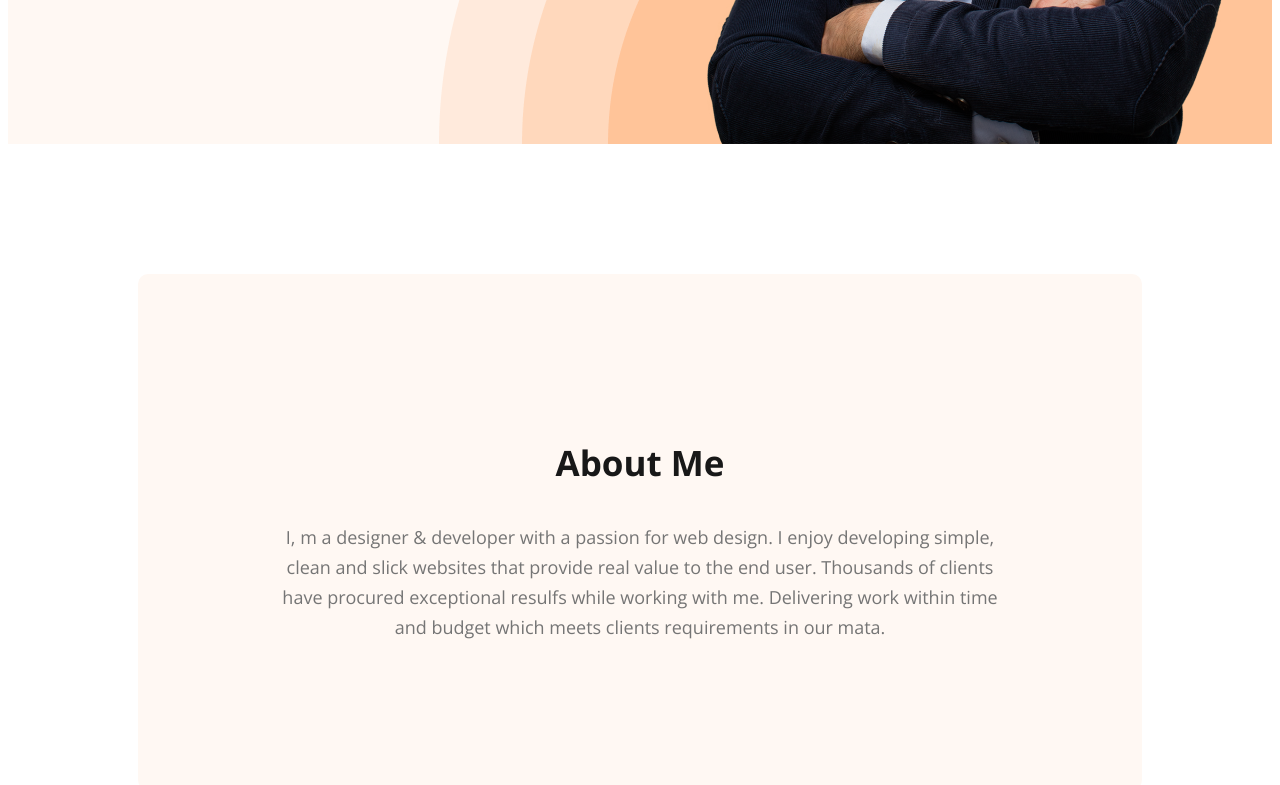
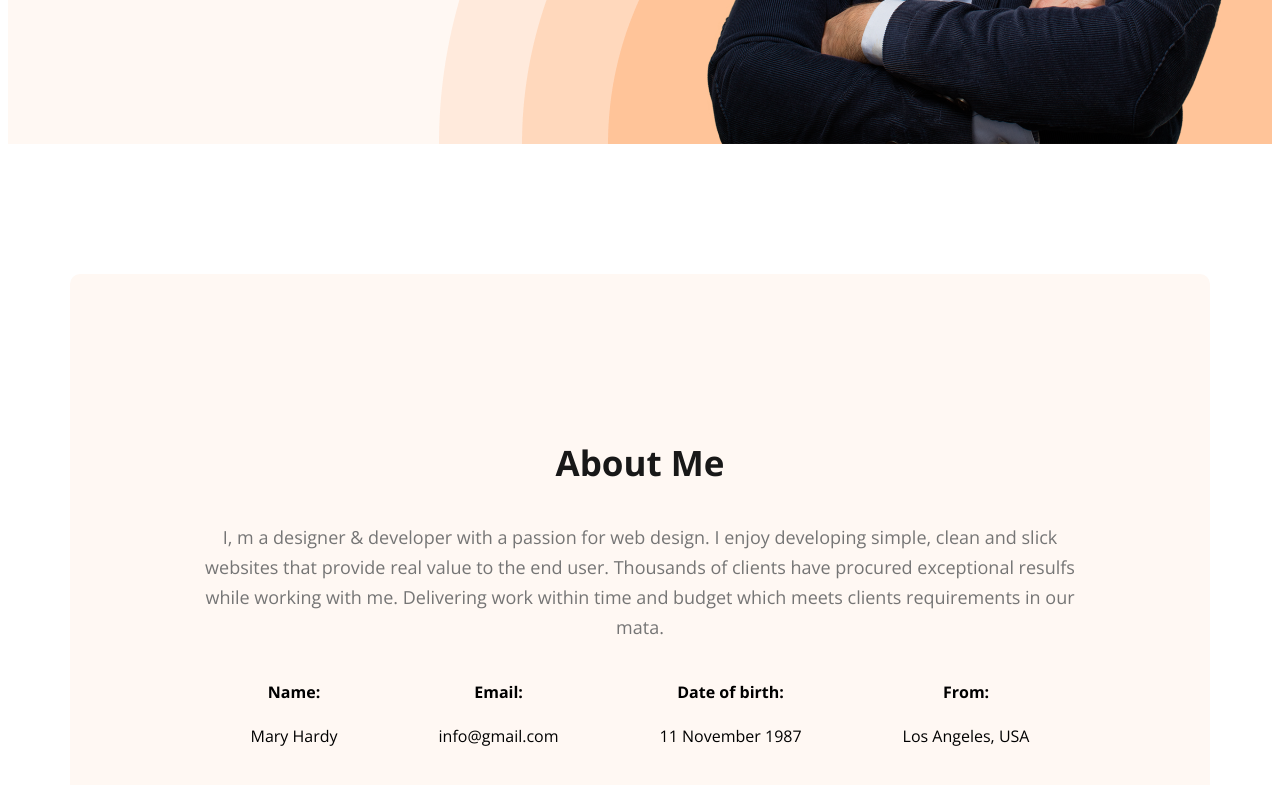
Before and after one commit to jui-9545/web-developer-portfolio, a plain HTML site: page index.html in a window 1280 px wide. Shown: the part 762-1547 px from the top of the page. Drawn offline with nearby package versions, Linux system fonts and the light colour scheme.

Commit message:
about information

```diff
--- a/index.html
+++ b/index.html
@@ -38,10 +38,27 @@
     <main>
         <section class="about">
             <h3 class="section-h3">About Me</h3>
-            <p class="section-p">I, m a designer & developer with a passion for web design. I enjoy developing simple,
-                clean and slick websites that provide real value to the end user. Thousands of clients have procured
-                exceptional resulfs while working with me. Delivering work within time and budget which meets clients
+            <p class="section-p">I, m a designer & developer with a passion for web design. I enjoy developing simple, clean and slick websites that provide real value to the end user. Thousands of clients have procured exceptional resulfs while working with me. Delivering work within time and budget which meets clients
                 requirements in our mata.</p>
+            <div class="about-info-container">
+                <!-- .about-info*4>h4.about-title+p.about-description -->
+                <div class="about-info">
+                    <h4 class="about-title">Name:</h4>
+                    <p class="about-description">Mary Hardy </p>
+                </div>
+                <div class="about-info">
+                    <h4 class="about-title">Email:</h4>
+                    <p class="about-description">info@gmail.com</p>
+                </div>
+                <div class="about-info">
+                    <h4 class="about-title">Date of birth:</h4>
+                    <p class="about-description">11 November 1987</p>
+                </div>
+                <div class="about-info">
+                    <h4 class="about-title">From:</h4>
+                    <p class="about-description">Los Angeles, USA</p>
+                </div>
+            </div>
 
         </section>
     </main>
--- a/styles/portfolio.css
+++ b/styles/portfolio.css
@@ -119,8 +119,7 @@ nav a {
   padding: 130px;
   border-radius: 10px;
   background: rgb(255, 248, 243);
-  margin:130px;
-
+   margin-top: 130px;
 }
 
 .section-h3 {
@@ -138,3 +137,15 @@ nav a {
   line-height: 30px;
   text-align: center;
 }
+main{
+  width: 1140px;
+  margin:0px auto;
+
+}
+.about-info-container{
+  display: flex;
+  justify-content: space-around;
+}
+.about-info{
+  text-align: center;
+}
```
